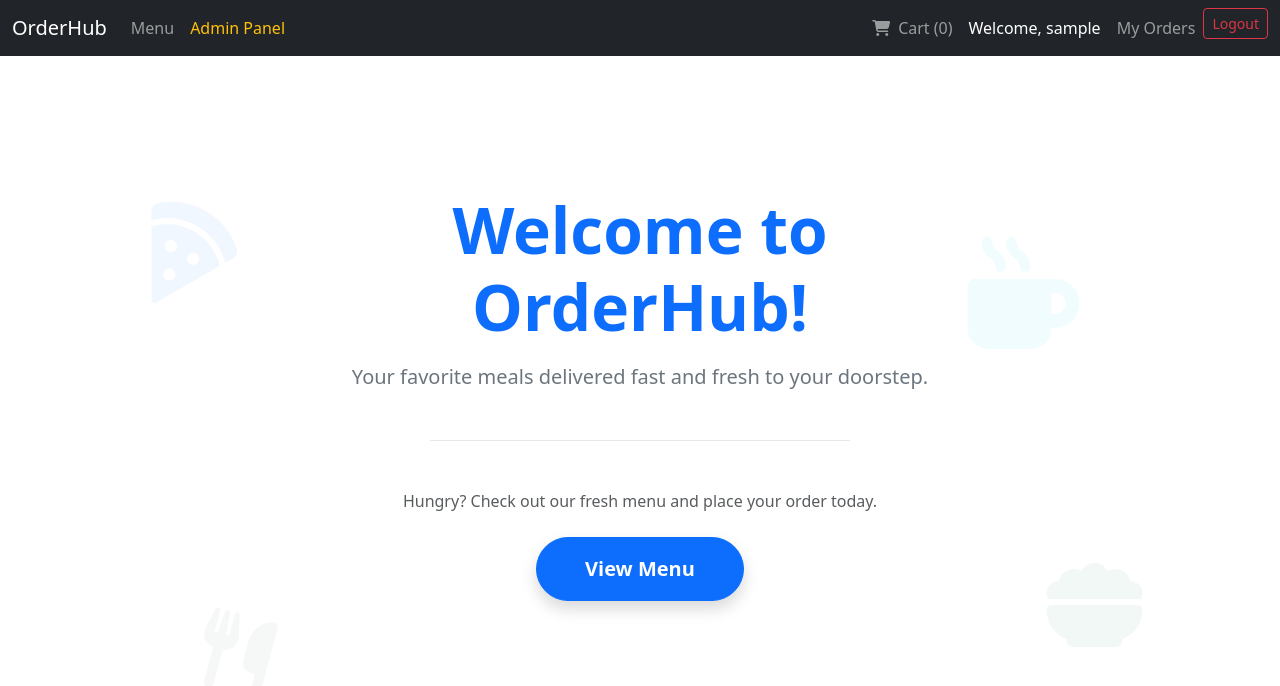
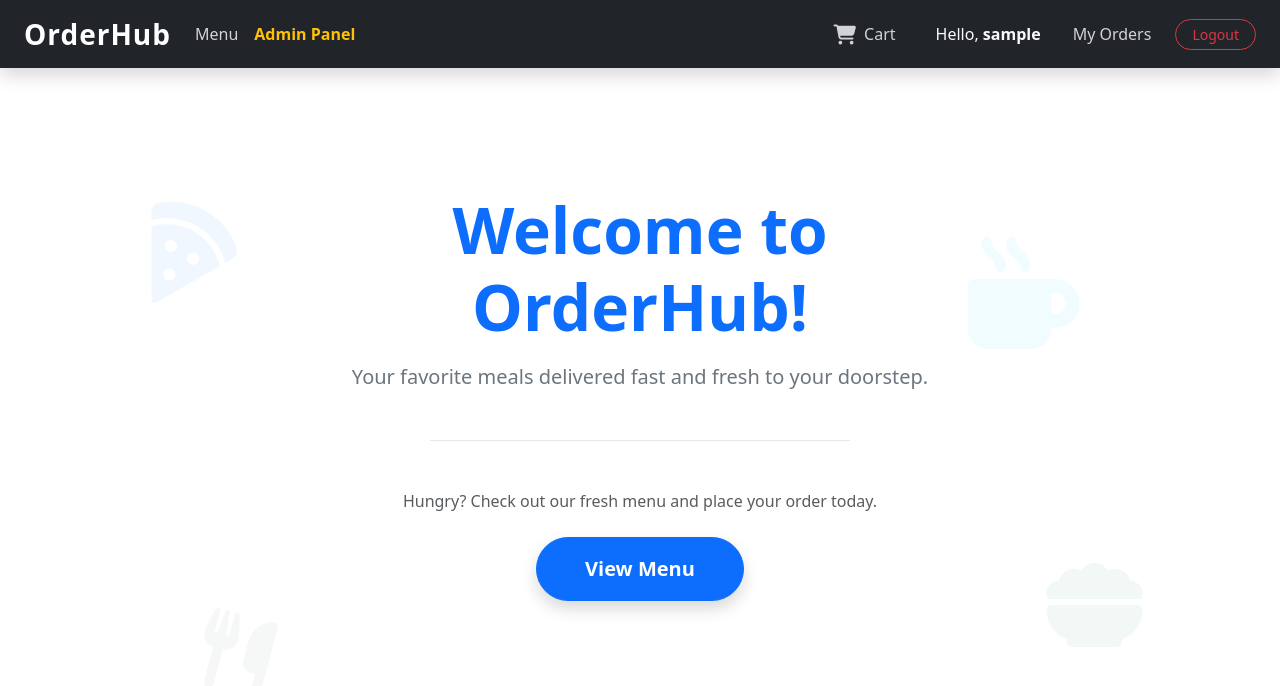
Before and after one commit to EbadAhmed1/restaurant-ordering-system, a React (Create React App) app in the folder frontend/: page / in a window 1280 px wide. Shown: the top 686 px of the page. Built offline with nearby package versions, Linux system fonts and the light colour scheme; sample sign-in values are in the browser's storage.

Commit message:
replace <Link> with <NavLink> for interactive styling support

```diff
--- a/frontend/src/components/navigation/Header.jsx
+++ b/frontend/src/components/navigation/Header.jsx
@@ -1,64 +1,96 @@
 import React from 'react';
-import { Link } from 'react-router-dom';
+import { Link, NavLink } from 'react-router-dom'; // Keep both imports
 import { useDispatch, useSelector } from 'react-redux';
 import { logout } from '../../features/auth/authSlice';
 
 const Header = () => {
     const { isAuthenticated, user } = useSelector(state => state.auth);
-
-    // --- ADD THIS LINE ---
     const { totalQuantity } = useSelector(state => state.cart);
-    // --------------------
-
     const dispatch = useDispatch();
 
     const handleLogout = () => {
         dispatch(logout());
     };
 
+    // Custom style for interactive links
+    const navLinkStyle = ({ isActive }) => ({
+        transition: 'color 0.3s ease',
+        color: isActive ? '#ffc107' : 'rgba(255,255,255,0.8)',
+        fontWeight: isActive ? 'bold' : 'normal'
+    });
+
     return (
-        <header className="navbar navbar-expand-lg navbar-dark bg-dark fixed-top">
-            <div className="container-fluid">
-                <Link className="navbar-brand" to="/">OrderHub</Link>
+        <header className="navbar navbar-expand-lg navbar-dark bg-dark fixed-top shadow">
+            <div className="container-fluid px-4">
+                <Link className="navbar-brand fw-bold fs-3 text-white" to="/" style={{ letterSpacing: '1px' }}>
+                    OrderHub
+                </Link>
 
-                <div className="collapse navbar-collapse">
+                <button
+                    className="navbar-toggler"
+                    type="button"
+                    data-bs-toggle="collapse"
+                    data-bs-target="#navbarContent"
+                >
+                    <span className="navbar-toggler-icon"></span>
+                </button>
+
+                <div className="collapse navbar-collapse" id="navbarContent">
                     <ul className="navbar-nav me-auto mb-2 mb-lg-0">
                         <li className="nav-item">
-                            <Link className="nav-link" to="/menu">Menu</Link>
+                            <NavLink className="nav-link" to="/menu" style={navLinkStyle}>Menu</NavLink>
                         </li>
                         {user?.role === 'admin' && (
                             <li className="nav-item">
-                                <Link className="nav-link text-warning" to="/admin/dashboard">Admin Panel</Link>
+                                <NavLink className="nav-link text-warning" to="/admin/dashboard" style={{fontWeight: 'bold'}}>Admin Panel</NavLink>
                             </li>
                         )}
                     </ul>
 
-                    <ul className="navbar-nav ms-auto">
-                        <li className="nav-item">
-                            <Link className="nav-link" to="/cart">
-                                <i className="fa fa-shopping-cart me-2"></i>
-                                {/* --- UPDATE THIS LINE --- */}
-                                Cart ({totalQuantity || 0})
-                            </Link>
+                    <ul className="navbar-nav ms-auto align-items-center">
+                        <li className="nav-item me-4">
+                            <NavLink className="nav-link position-relative d-flex align-items-center" to="/cart" style={navLinkStyle}>
+                                <div className="position-relative me-2">
+                                    <i className="fa-solid fa-cart-shopping fa-lg"></i>
+                                    {totalQuantity > 0 && (
+                                        <span className="position-absolute top-0 start-100 translate-middle badge rounded-pill bg-danger" style={{ fontSize: '0.6rem', border: '2px solid #343a40' }}>
+                                            {totalQuantity}
+                                        </span>
+                                    )}
+                                </div>
+                                <span>Cart</span>
+                            </NavLink>
                         </li>
-
 
                         {isAuthenticated ? (
                             <>
-                                <li className="nav-item">
-                                    <span className="nav-link text-white">Welcome, {user?.username}</span>
+                                <li className="nav-item me-3 d-flex align-items-center">
+                                    <span className="nav-link text-light" style={{ cursor: 'default' }}>
+                                        Hello, <strong>{user?.username}</strong>
+                                    </span>
+                                </li>
+                                <li className="nav-item me-3">
+                                    <NavLink className="nav-link" to="/orders/history" style={navLinkStyle}>My Orders</NavLink>
                                 </li>
                                 <li className="nav-item">
-                                    <Link className="nav-link" to="/orders/history">My Orders</Link>
-                                </li>
-                                <li className="nav-item">
-                                    <button className="btn btn-outline-danger btn-sm" onClick={handleLogout}>Logout</button>
+                                    <button
+                                        className="btn btn-sm btn-outline-danger px-3 rounded-pill"
+                                        onClick={handleLogout}
+                                    >
+                                        Logout
+                                    </button>
                                 </li>
                             </>
                         ) : (
                             <>
-                                <li className="nav-item"><Link className="nav-link" to="/login">Login</Link></li>
-                                <li className="nav-item"><Link className="nav-link" to="/register">Register</Link></li>
+                                {/* --- FIXED: Changed Link to NavLink here --- */}
+                                <li className="nav-item">
+                                    <NavLink className="nav-link" to="/login" style={navLinkStyle}>Login</NavLink>
+                                </li>
+                                <li className="nav-item">
+                                    <NavLink className="nav-link" to="/register" style={navLinkStyle}>Register</NavLink>
+                                </li>
+                                {/* ----------------------------------------- */}
                             </>
                         )}
                     </ul>
```
